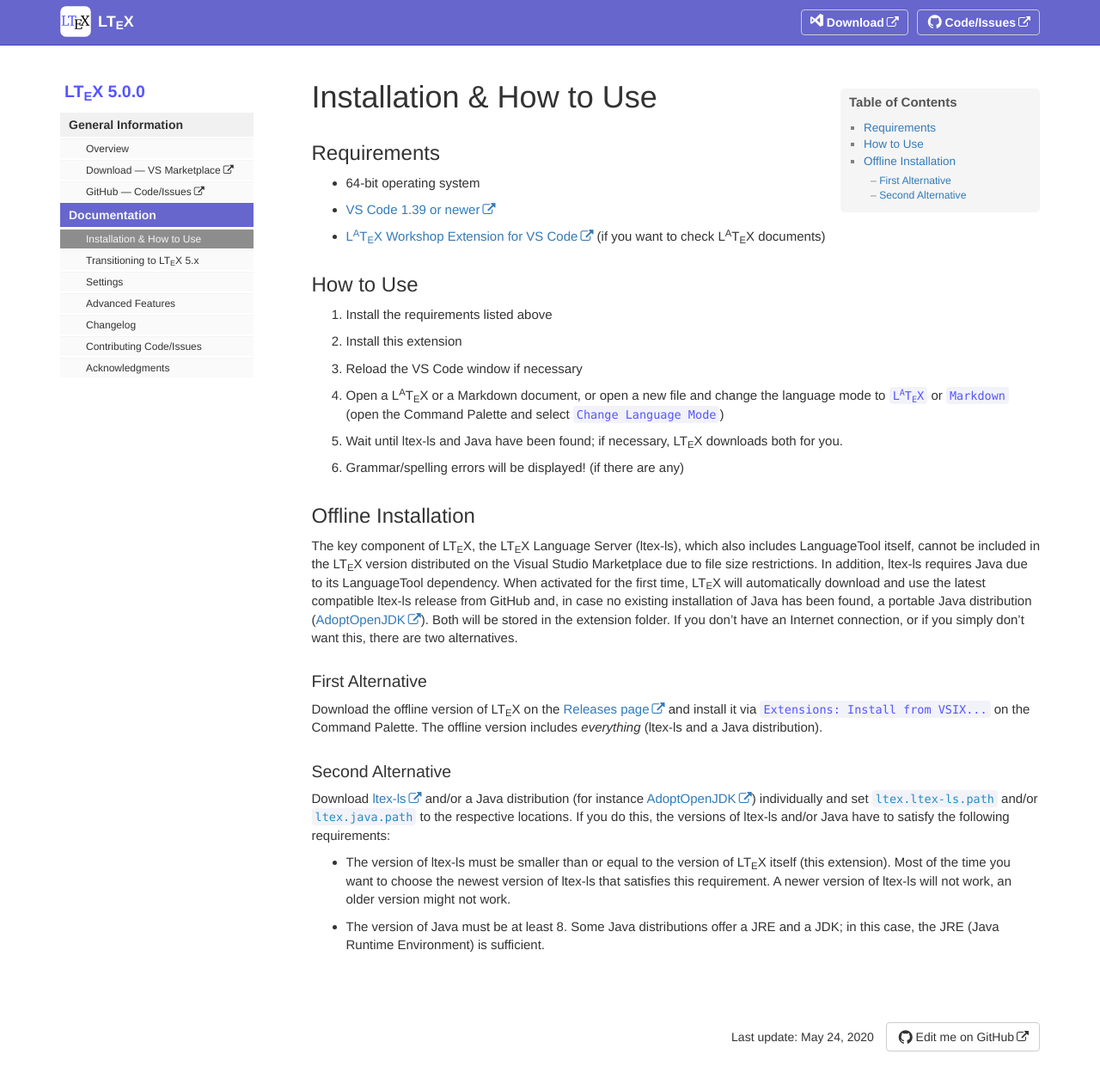
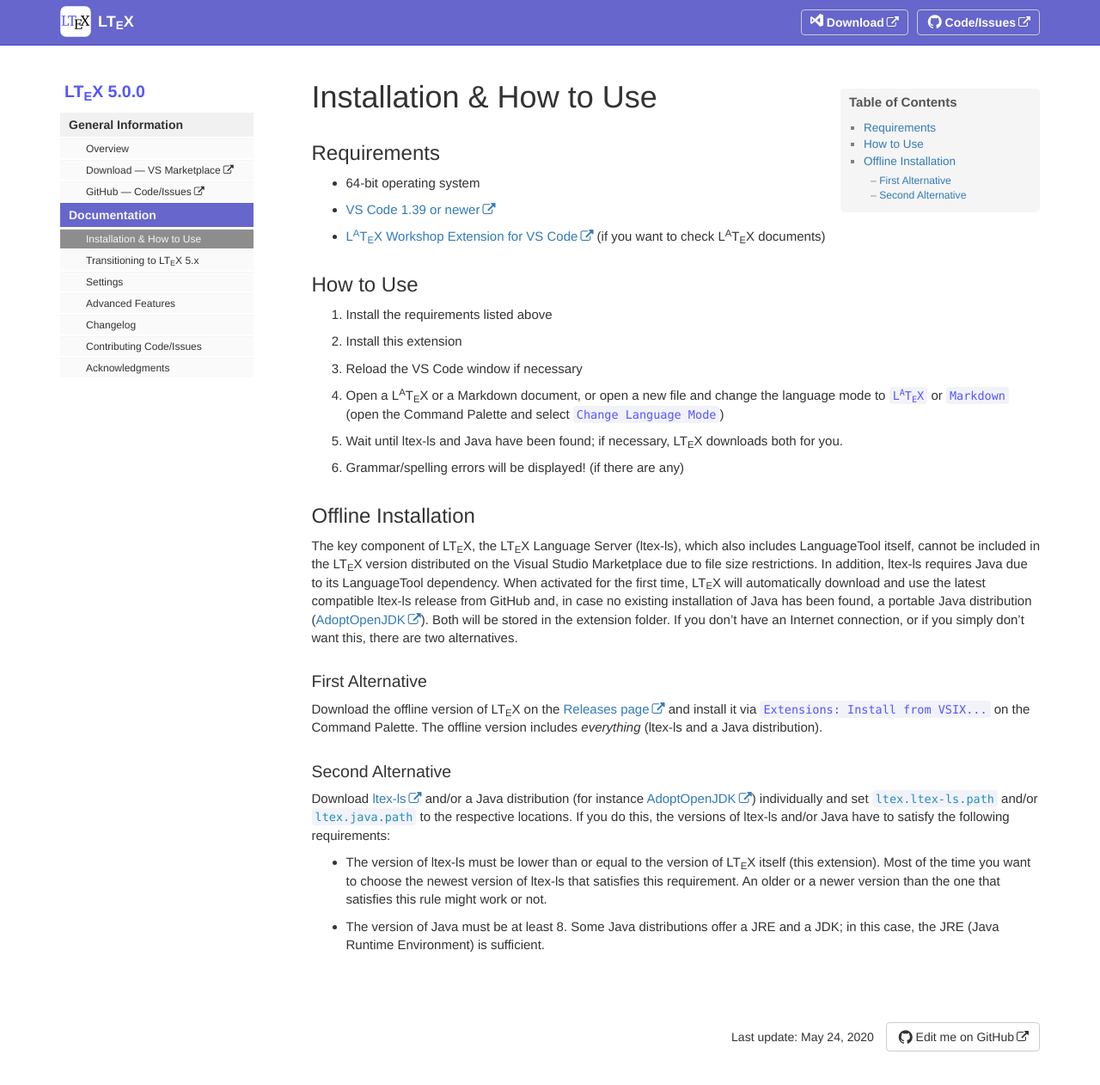
Before and after one commit to valentjn/vscode-ltex, a Jekyll site: the page built from pages/docs/installation-how-to-use.md, in a window 1280 px wide and 1273 px high. Shown: the top 1262 px of the window at 86% size. Built offline with Jekyll 4.4.1, drawn with Linux system fonts in a browser that asks for light colours; comment, search, counter and statistics services are not loaded.

Commit message:
Fix ltex-ls version text

```diff
--- a/pages/docs/installation-how-to-use.md
+++ b/pages/docs/installation-how-to-use.md
@@ -31,5 +31,5 @@
 
 Download [ltex-ls](https://github.com/valentjn/ltex-ls/releases) and/or a Java distribution (for instance [AdoptOpenJDK](https://adoptopenjdk.net/)) individually and set [`ltex.ltex-ls.path`](settings.html#ltexltex-lspath) and/or [`ltex.java.path`](settings.html#ltexjavapath) to the respective locations. If you do this, the versions of ltex-ls and/or Java have to satisfy the following requirements:
 
-- The version of ltex-ls must be smaller than or equal to the version of LTeX itself (this extension). Most of the time you want to choose the newest version of ltex-ls that satisfies this requirement. A newer version of ltex-ls will not work, an older version might not work.
+- The version of ltex-ls must be lower than or equal to the version of LTeX itself (this extension). Most of the time you want to choose the newest version of ltex-ls that satisfies this requirement. An older or a newer version than the one that satisfies this rule might work or not.
 - The version of Java must be at least 8. Some Java distributions offer a JRE and a JDK; in this case, the JRE (Java Runtime Environment) is sufficient.
```
